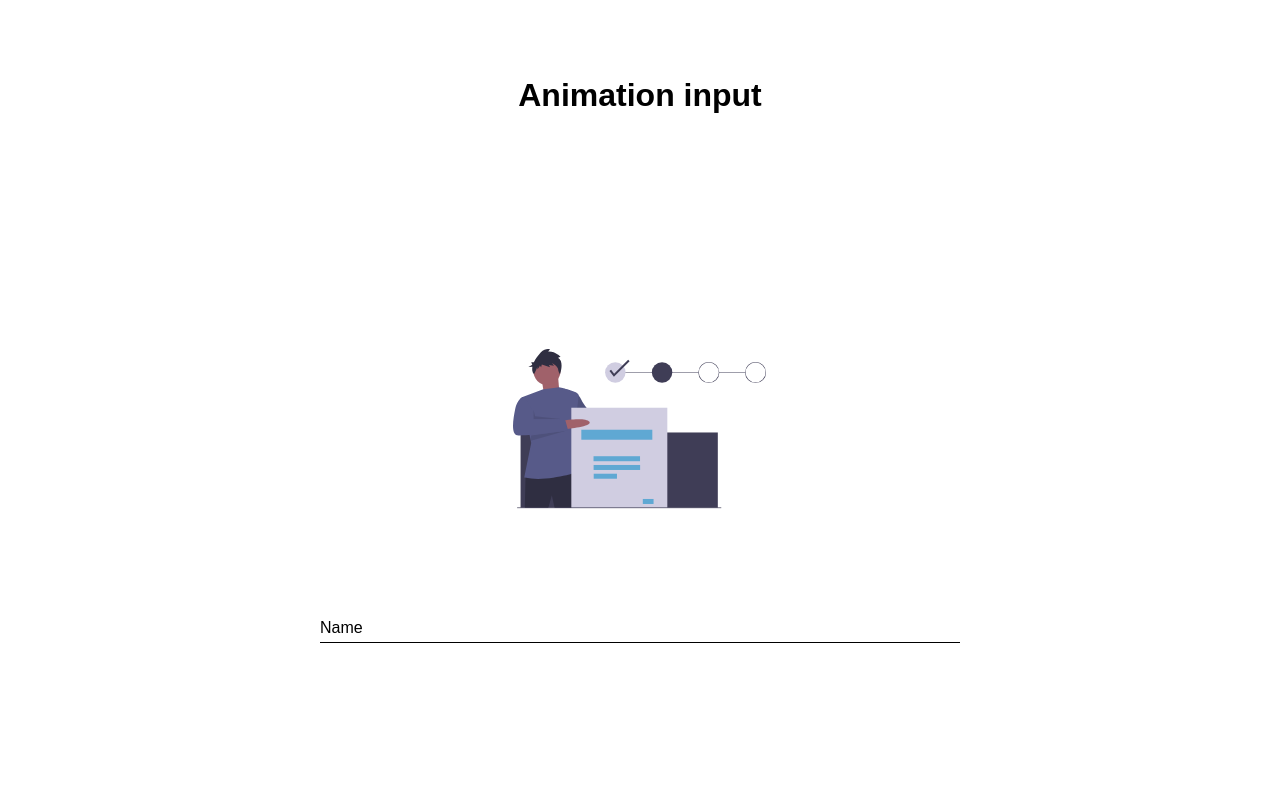
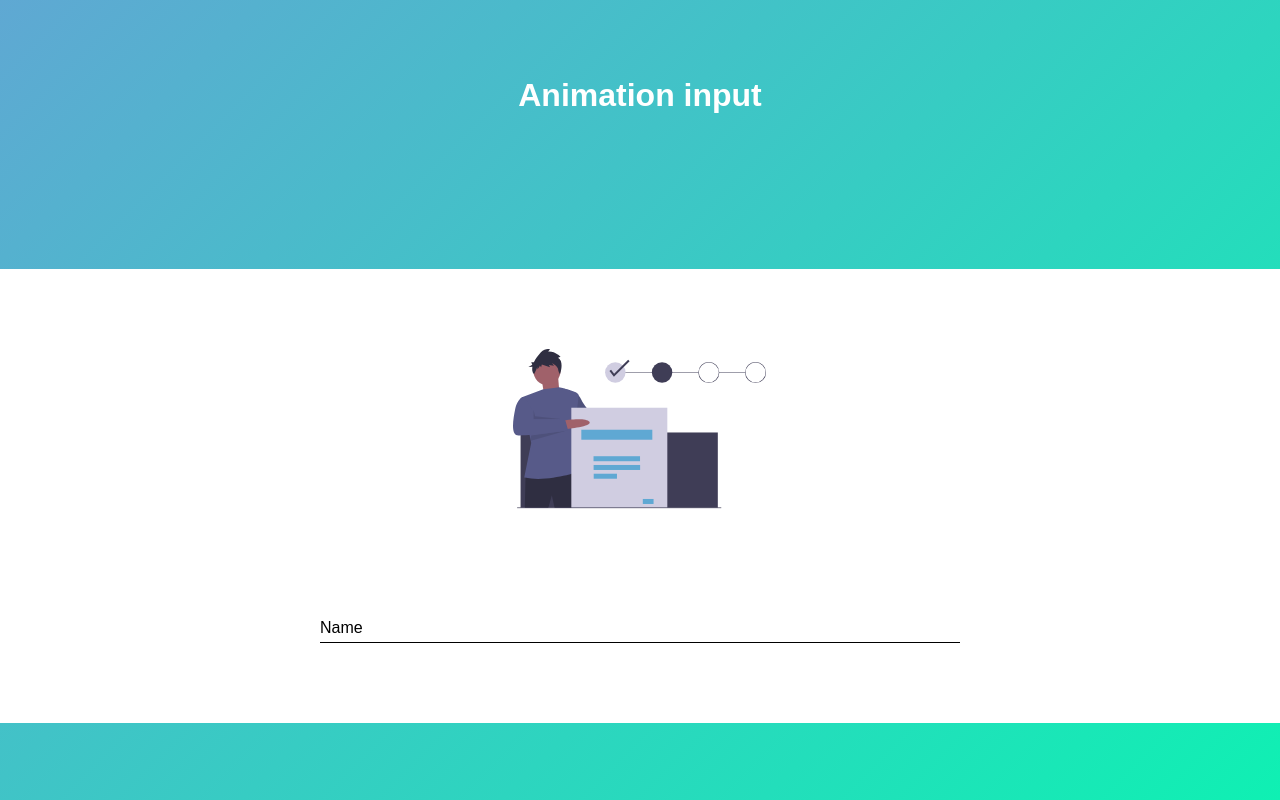
Before and after one commit to jacobhq/archive, a PHP site: page / in a window 1280 px wide. Run offline with PHP 8.4, Linux system fonts and the light colour scheme.

Commit message:
Remove conflicts

```diff
--- a/nice-input/style.css
+++ b/nice-input/style.css
@@ -11,11 +11,7 @@ body {
     align-items: center;
     flex-direction: column;
     font-family: sans-serif;
-<<<<<<< HEAD
-    background: linear-gradient(135deg, #80ff6b 0%,#5fa8d3 100%);
-=======
     background:linear-gradient(135deg, #5fa8d3 0%,#0FF0B3 100%);
->>>>>>> f4045091d3ebf786953b34625b5a435f47e1cce8
     color: white;
 }
 
```
